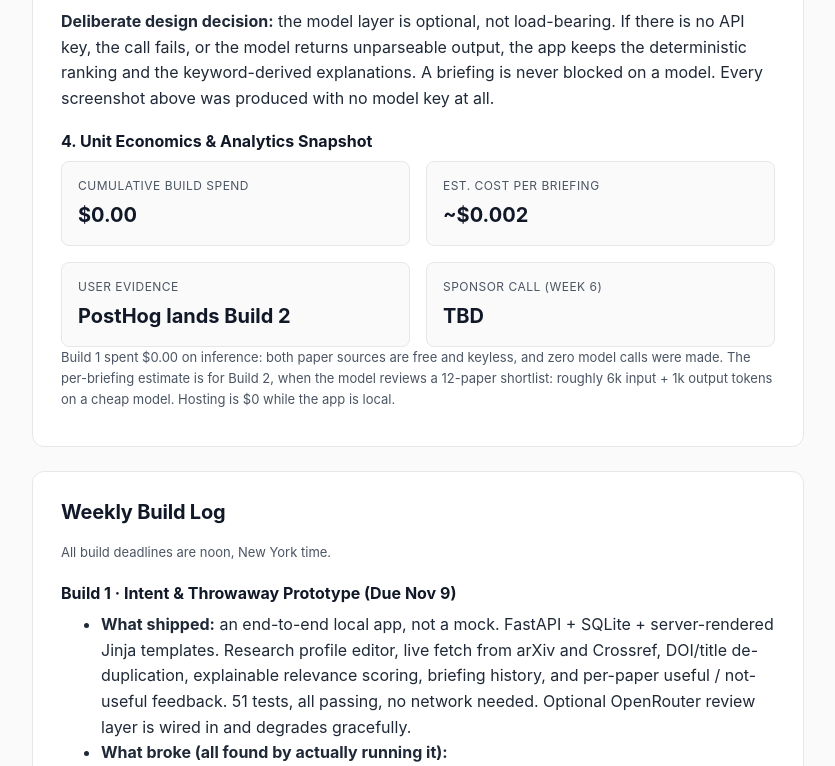
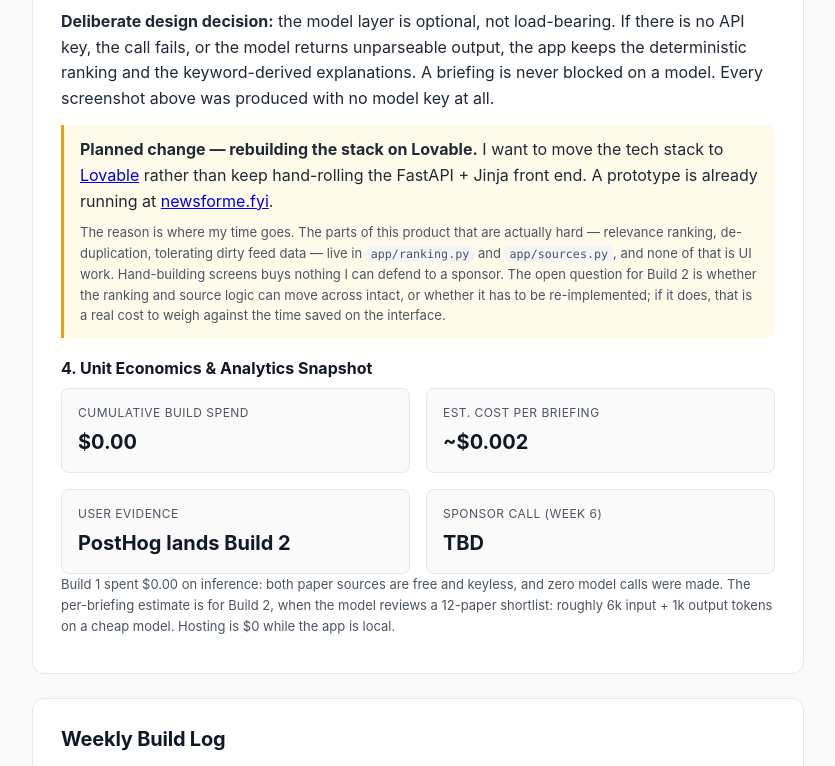
Before and after one commit to building-with-ai-f26/pm4053-NewsForMe, a plain HTML site: page docs/index.html in a window 1280 px wide. Shown: the part 3049-3815 px from the top of the page, without its empty margins (222-1057 px from the left). Drawn offline with Linux system fonts and the light colour scheme.

Commit message:
PRD: note intent to rebuild the stack on Lovable
Adds a planned-change callout to the architecture section of the living PRD
and makes it item 4 of the Build 2 plan, linking the existing prototype at
newsforme.fyi.

The open question recorded alongside it: whether the ranking and source logic
(de-duplication, future-date rejection, venue matching, keyword caps) ports
across intact or has to be re-implemented. That is where this build's real
work sits, so it is a cost to weigh against the time saved on the interface.

Co-Authored-By: Claude Opus 5 <noreply@anthropic.com>

```diff
--- a/docs/index.html
+++ b/docs/index.html
@@ -290,6 +290,25 @@
         screenshot above was produced with no model key at all.
       </p>
 
+      <div class="callout callout-warn">
+        <p style="margin:0 0 8px">
+          <strong>Planned change &mdash; rebuilding the stack on Lovable.</strong>
+          I want to move the tech stack to <a href="https://lovable.dev">Lovable</a>
+          rather than keep hand-rolling the FastAPI + Jinja front end. A prototype is
+          already running at <a href="https://newsforme.fyi">newsforme.fyi</a>.
+        </p>
+        <p style="margin:0" class="meta">
+          The reason is where my time goes. The parts of this product that are
+          actually hard &mdash; relevance ranking, de-duplication, tolerating dirty
+          feed data &mdash; live in <code>app/ranking.py</code> and
+          <code>app/sources.py</code>, and none of that is UI work. Hand-building
+          screens buys nothing I can defend to a sponsor. The open question for Build
+          2 is whether the ranking and source logic can move across intact, or whether
+          it has to be re-implemented; if it does, that is a real cost to weigh
+          against the time saved on the interface.
+        </p>
+      </div>
+
       <h3>4. Unit Economics &amp; Analytics Snapshot</h3>
       <div class="grid-2">
         <div class="stat-box">
@@ -414,7 +433,10 @@
             preprints matter most to this user; (2) turn on the OpenRouter review layer
             and measure whether it actually kills the off-field matches, which is the
             riskiest assumption; (3) install PostHog on this page and in the app and
-            verify events; (4) PRD v2.</li>
+            verify events; (4) evaluate moving the stack to Lovable &mdash; prototype
+            at <a href="https://newsforme.fyi">newsforme.fyi</a> &mdash; and decide
+            whether the ranking and source logic ports across or gets rewritten;
+            (5) PRD v2.</li>
           <li><strong>What broke / changed in PRD:</strong> [Fill in]</li>
           <li><strong>Cost &amp; time this week:</strong> $[0.00] &middot; [0] hours</li>
         </ul>
```
